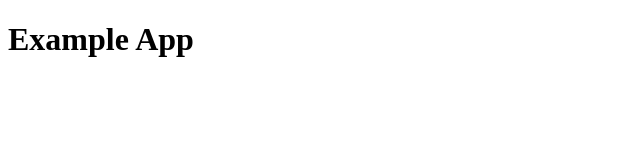
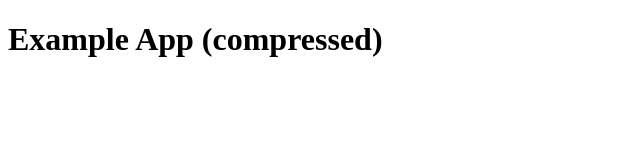
Before and after one commit to ceasaraguilar/enable-http-compression-20260810134539, a website: page public/index.html in a window 1280 px wide. Shown: the whole page, without its empty margins (0-640 px from the left). Drawn offline with Linux system fonts and the light colour scheme.

Commit message:
Update public/index.html for compression

```diff
--- a/public/index.html
+++ b/public/index.html
@@ -1 +1 @@
-<!doctype html><html><head><meta charset="utf-8"><title>Example</title></head><body><h1>Example App</h1></body></html>
+<!doctype html><html><head><meta charset="utf-8"><title>Example</title></head><body><h1>Example App (compressed)</h1></body></html>
```
